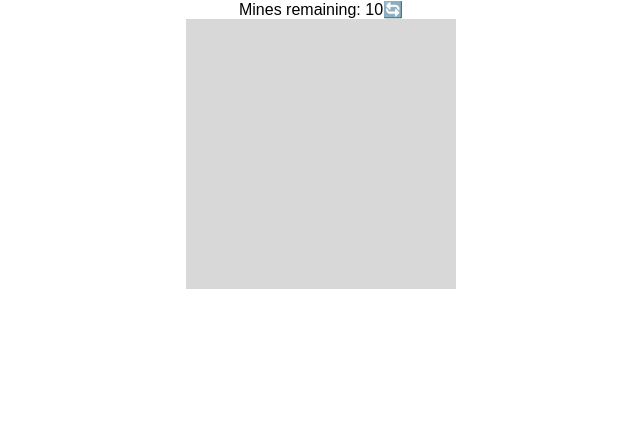
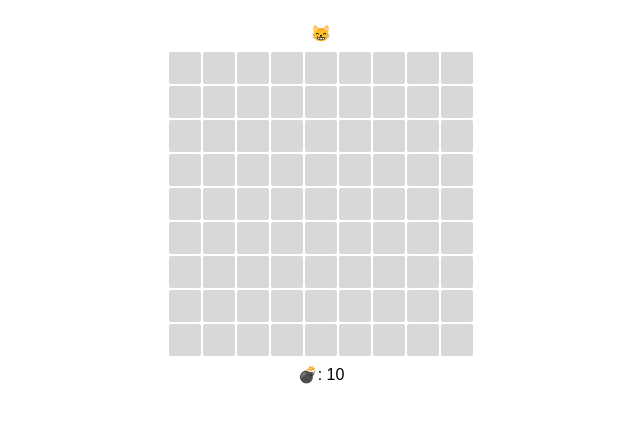
Before and after one commit to zroyer/sweeper, a React (Create React App) app: page / in a window 1280 px wide. Shown: the top 422 px of the page, without its empty margins (319-959 px from the left). Built offline with nearby package versions, Linux system fonts and the light colour scheme.

Commit message:
lil bit of styling

```diff
--- a/src/components/Square.js
+++ b/src/components/Square.js
@@ -2,6 +2,18 @@ import React, { Component } from 'react';
 
 class Square extends Component {
   renderSquareContent(isFlag, isMine, squareScore) {
+    const scoreDict = {
+      1: '1️⃣',
+      2: '2️⃣',
+      3: '3️⃣',
+      4: '4️⃣',
+      5: '5️⃣',
+      6: '6️⃣',
+      7: '7️⃣',
+      8: '8️⃣',
+      9: '9️⃣'
+    }
+
     if (isFlag) {
       return '🚩'
     }
@@ -11,7 +23,7 @@ class Square extends Component {
     if (squareScore === 0) {
       return null
     }
-    return squareScore
+    return scoreDict[squareScore]
   }
 
   render() {
--- a/src/components/Table.js
+++ b/src/components/Table.js
@@ -6,8 +6,11 @@ class Table extends Component {
     super(props)
     this.state = {
       mines: this.props.mines,
-      table: this.initializeNewTable(this.props.mines, this.props.columns, this.props.rows)
-    };
+      table: this.initializeNewTable(this.props.mines, this.props.columns, this.props.rows),
+      displayLoss: false,
+    }
+
+    console.log(this.state)
   }
 
   initializeNewTable(mines, columns, rows) {
@@ -106,12 +109,12 @@ class Table extends Component {
 
   handleRefresh() {
     this.setState({
-      table: this.initializeNewTable(this.props.mines, this.props.columns, this.props.rows)
+      table: this.initializeNewTable(this.props.mines, this.props.columns, this.props.rows),
+      displayLoss: false,
     })
   }
 
   handleSquareClick(row, column) {
-    console.log('click')
     let clickedTable = this.state.table
 
     if (!clickedTable[row][column].isFlipped) {
@@ -125,21 +128,20 @@ class Table extends Component {
   }
 
   serveLoss() {
-    alert('Take the L')
-    this.flipTable()
+    this.setState({
+      table: this.flipTable(),
+      displayLoss: true
+    })
   }
 
   flipTable() {
     let flippedTable = this.state.table
-    flippedTable.forEach(row => {
+    return flippedTable.forEach(row => {
       row.forEach(square => {
         square.isFlipped = true
       })
     })
-
-    console.log(flippedTable)
   }
-
 
   renderTable(table) {
     return table.map((tableRow, index) => {
@@ -165,13 +167,30 @@ class Table extends Component {
   render() {
     return (
       <React.Fragment>
-        <div className="game-info">
-          <div>
-            Mines remaining: {this.state.mines}
-          </div>
-          <span onClick={() => this.handleRefresh()}>🔄</span>
+        <div className="game-reset-wrapper">
+          <span onClick={() => this.handleRefresh()} className="pointer">
+            {this.state.displayLoss ? (
+              <span role="img" aria-label="cat-loss">😿</span>
+            ) : (
+              <span role="img" aria-label="cat-win">😸</span>
+            )}
+          </span>
         </div>
         {this.renderTable(this.state.table)}
+        <div className="game-info"><span role="img" aria-label="mine-count">💣</span>: {this.state.mines}</div>
+        {this.state.displayLoss && (
+          <div className="display-loss">
+            <span>You lost! Try again?</span>
+            <span
+              role="img"
+              aria-label="loss-refresh"
+              className="loss-refresh pointer"
+              onClick={() => this.handleRefresh()}
+            >
+              ♻️
+            </span>
+          </div>
+        )}
       </React.Fragment>
     );
   }
--- a/src/index.css
+++ b/src/index.css
@@ -2,6 +2,10 @@ body {
   margin: 0;
   padding: 0;
   font-family: sans-serif;
+}
+
+.pointer {
+  cursor: pointer;
 }
 
 .table-wrapper {
@@ -17,18 +21,38 @@ body {
 }
 
 .square {
-  height: 30px;
-  width: 30px;
+  height: 32px;
+  width: 32px;
+  border-radius: 2px;
   display: flex;
   justify-content: center;
   align-items: center;
   background-color: #E8E8E8;
+  margin: 1px;
+}
+
+.game-reset-wrapper {
+  display: flex;
+  flex-direction: row;
+  align-items: center;
+  margin: 1.5rem 0 0.5rem;
 }
 
 .game-info {
   display: flex;
   flex-direction: row;
   align-items: center;
+  margin: 0.5rem;
+}
+
+.display-loss {
+  display: flex;
+  flex-direction: row;
+  align-items: center;
+}
+
+.loss-refresh {
+   padding-left: 0.5rem;
 }
 
 .unclicked {
```
